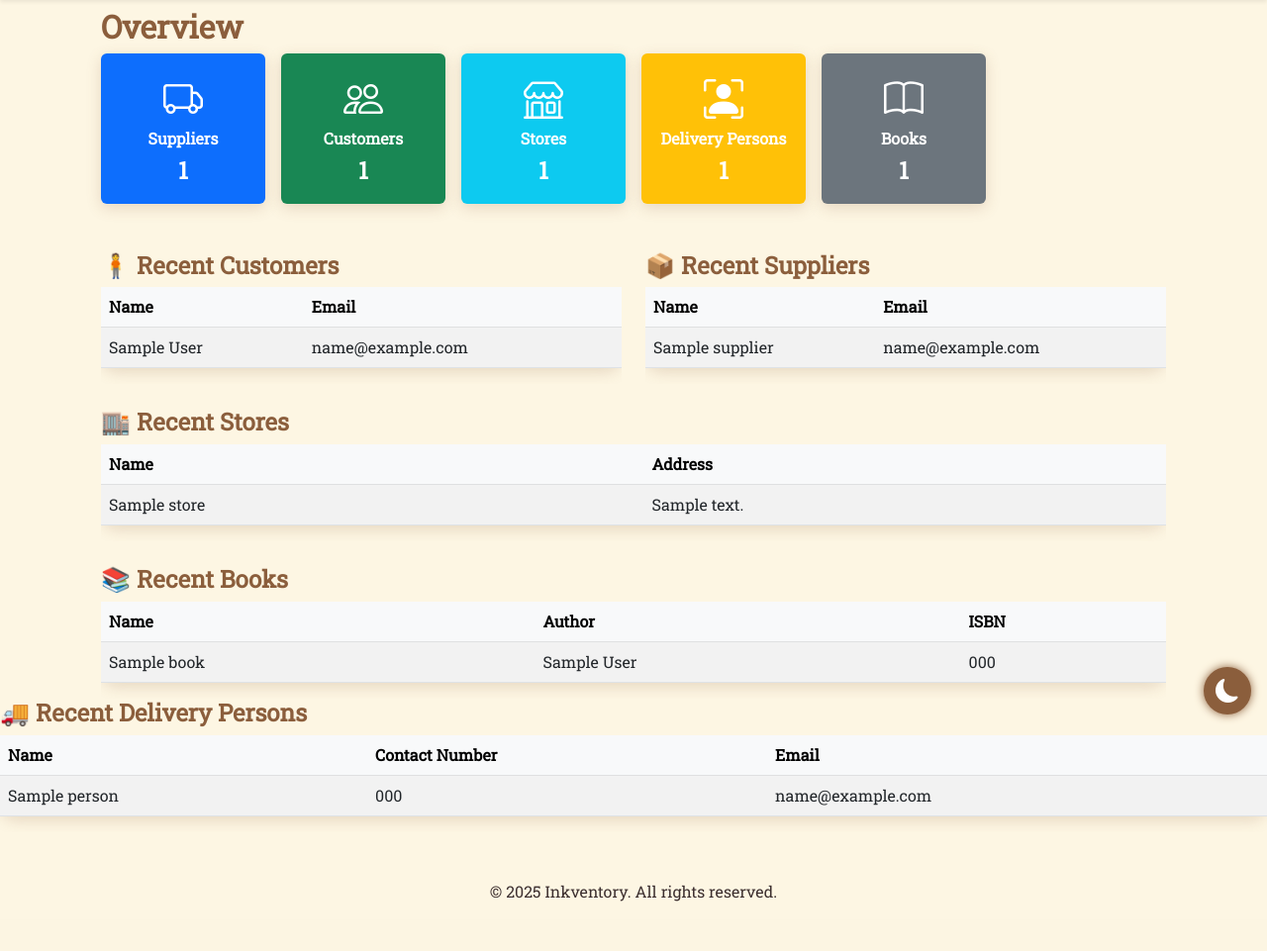
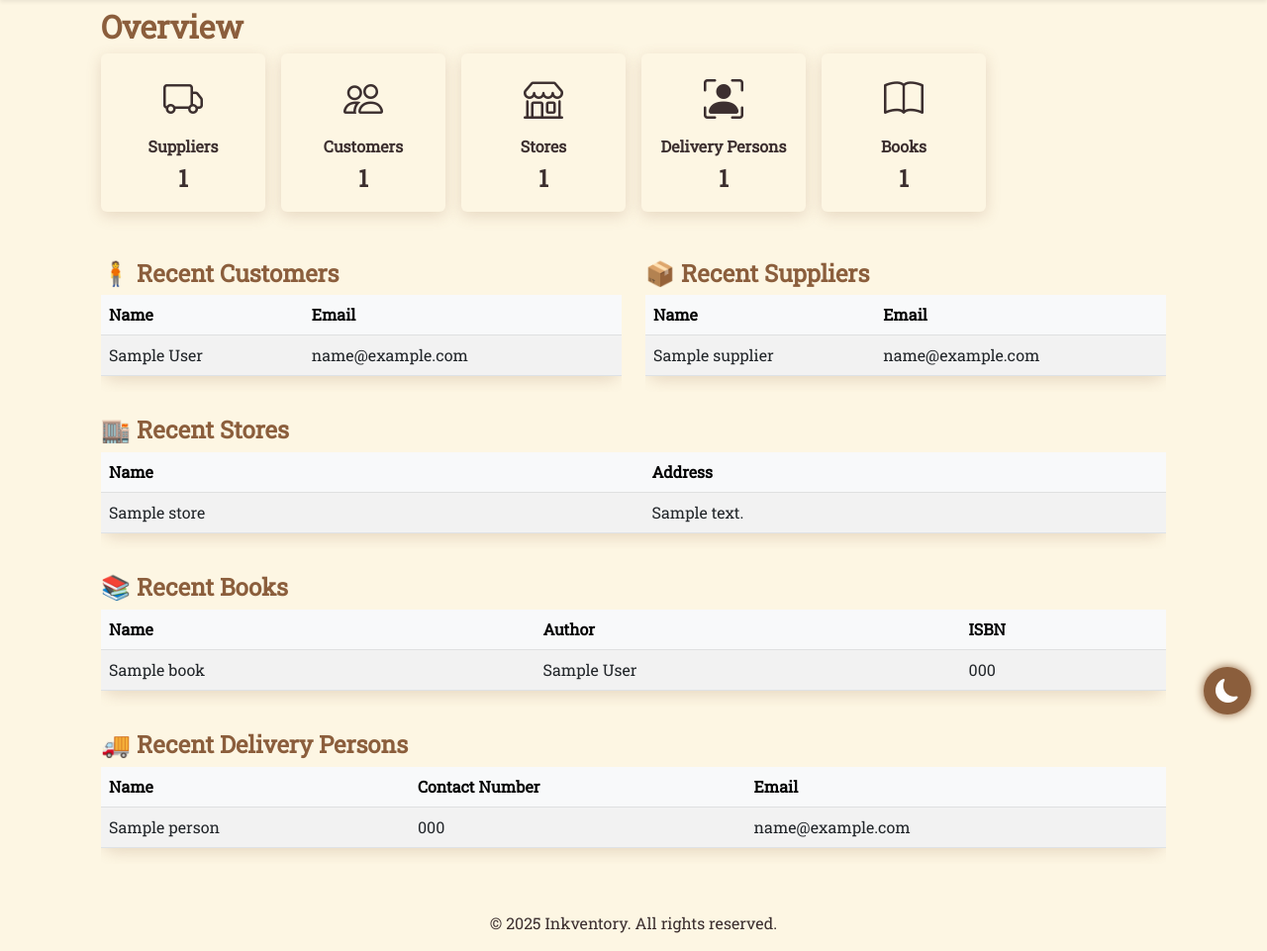
Before and after one commit to ChelynLim/FYP, a PHP site: page /dashboard.php in a window 1280 px wide. Shown: the part 62-1023 px from the top of the page at 99% size. Before the commit the page ends 973 px from the top, so only its background shows below. Run offline with PHP 8.4, Linux system fonts and the light colour scheme; the visitor is signed in with stand-in values (Sample User, id 1); tables that the repository leaves empty or names only in its code hold one stand-in row (values such as "Sample post").

Commit message:
Update dashboard.php

```diff
--- a/FYP/dashboard.php
+++ b/FYP/dashboard.php
@@ -38,7 +38,6 @@ $conn->close();
     @import url('https://fonts.googleapis.com/css2?family=Roboto+Slab&display=swap');
 
     :root {
-    /* Leather & Ink Light Theme Vars */
       --primary-color: #8B5E3C;
       --primary-color-hover: #6E4A2C;
       --text-color-dark: #3C2F2F;
@@ -52,16 +51,13 @@ $conn->close();
     body {
       padding-top: 70px;
       font-family: 'Roboto Slab', serif;
+      background-color: var(--card-bg-light);
+      color: var(--text-color-dark);
       transition: background-color 0.3s ease, color 0.3s ease;
       min-height: 100vh;
-
-    /* Default Light Theme */
-    background-color: var(--card-bg-light);
-    color: var(--text-color-dark);
     }
 
     body.dark-mode {
-    /* Deep Navy & Brass Dark Theme Vars */
       --primary-color: #D4B483;
       --primary-color-hover: #BBA15D;
       --text-color-dark: #E6E1D3;
@@ -75,39 +71,43 @@ $conn->close();
       color: var(--text-color-dark);
     }
 
-  /* Use CSS variables for colors */
     h2, .section-title {
       color: var(--primary-color);
       font-weight: 700;
     }
 
-  .summary-cards .card {
+    .custom-summary-card {
       background-color: var(--card-bg-light);
       color: var(--text-color-dark);
       box-shadow: 0 4px 15px var(--shadow-color-light);
       border: none;
       transition: background-color 0.3s ease, color 0.3s ease, box-shadow 0.3s ease;
-    cursor: default;
     }
-  .summary-cards .card:hover {
+
+    .custom-summary-card:hover {
       background-color: var(--primary-color-hover);
       color: white;
       box-shadow: 0 6px 25px var(--shadow-color-light);
     }
 
-  body.dark-mode .summary-cards .card {
+    body.dark-mode .custom-summary-card {
       background-color: var(--card-bg-dark);
       color: var(--text-color-dark);
       box-shadow: 0 4px 15px var(--shadow-color-dark);
     }
-  body.dark-mode .summary-cards .card:hover {
+
+    body.dark-mode .custom-summary-card:hover {
       background-color: var(--btn-hover-bg-dark);
       color: white;
       box-shadow: 0 6px 25px var(--shadow-color-dark);
     }
 
-  .summary-cards .card-body {
+    .custom-summary-card .card-body {
       text-align: center;
+      height: 100%;
+      display: flex;
+      flex-direction: column;
+      justify-content: center;
     }
 
     .summary-cards i {
@@ -131,12 +131,10 @@ $conn->close();
       color: var(--text-color-dark);
       border-radius: 0.8rem;
       box-shadow: 0 4px 15px var(--shadow-color-light);
-    transition: background-color 0.3s ease, color 0.3s ease, box-shadow 0.3s ease;
     }
 
     table thead {
       background-color: var(--table-head-bg-light);
-    color: var(--text-color-dark);
     }
 
     table tbody tr:hover {
@@ -152,7 +150,6 @@ $conn->close();
 
     body.dark-mode table thead {
       background-color: var(--table-head-bg-dark);
-    color: var(--text-color-dark);
     }
 
     body.dark-mode table tbody tr:hover {
@@ -164,7 +161,6 @@ $conn->close();
       max-width: 1100px;
     }
 
-  /* Dark/light mode toggle button */
     #darkModeToggle {
       position: fixed;
       bottom: 1rem;
@@ -179,12 +175,10 @@ $conn->close();
       font-size: 1.5rem;
       box-shadow: 0 0 10px var(--btn-bg-light);
       cursor: pointer;
-    transition: background-color 0.3s ease, box-shadow 0.3s ease;
     }
 
     #darkModeToggle:hover {
       background-color: var(--btn-hover-bg-light);
-    box-shadow: 0 0 15px var(--btn-hover-bg-light);
     }
 
     body.dark-mode #darkModeToggle {
@@ -194,7 +188,6 @@ $conn->close();
 
     body.dark-mode #darkModeToggle:hover {
       background-color: var(--btn-hover-bg-dark);
-    box-shadow: 0 0 15px var(--btn-hover-bg-dark);
     }
   </style>
 </head>
@@ -208,16 +201,16 @@ $conn->close();
   <div class="row g-3 summary-cards mb-5">
     <?php
       $summary = [
-        ['label' => 'Suppliers', 'count' => $supplierCount, 'color' => 'primary', 'icon' => 'bi-truck'],
-        ['label' => 'Customers', 'count' => $customerCount, 'color' => 'success', 'icon' => 'bi-people'],
-        ['label' => 'Stores', 'count' => $storeCount, 'color' => 'info', 'icon' => 'bi-shop'],
-        ['label' => 'Delivery Persons', 'count' => $deliveryPersonCount, 'color' => 'warning', 'icon' => 'bi-person-bounding-box'],
-        ['label' => 'Books', 'count' => $bookCount, 'color' => 'secondary', 'icon' => 'bi-book'],
+        ['label' => 'Suppliers', 'count' => $supplierCount, 'icon' => 'bi-truck'],
+        ['label' => 'Customers', 'count' => $customerCount, 'icon' => 'bi-people'],
+        ['label' => 'Stores', 'count' => $storeCount, 'icon' => 'bi-shop'],
+        ['label' => 'Delivery Persons', 'count' => $deliveryPersonCount, 'icon' => 'bi-person-bounding-box'],
+        ['label' => 'Books', 'count' => $bookCount, 'icon' => 'bi-book'],
       ];
 
       foreach ($summary as $item): ?>
-        <div class="col-md-2">
-          <div class="card text-white bg-<?= $item['color'] ?>">
+        <div class="col-6 col-md-4 col-lg-2 d-flex">
+          <div class="card custom-summary-card w-100">
             <div class="card-body">
               <i class="bi <?= $item['icon'] ?>"></i>
               <h6><?= $item['label'] ?></h6>
@@ -288,8 +281,9 @@ $conn->close();
       </table>
     </div>
   </div>
+
   <!-- Recent Books -->
-  <div>
+  <div class="mb-4">
     <h4 class="section-title">📚 Recent Books</h4>
     <div class="table-responsive">
       <table class="table table-striped table-hover align-middle rounded-4">
@@ -308,10 +302,9 @@ $conn->close();
       </table>
     </div>
   </div>
-</div>
 
   <!-- Recent Delivery Persons -->
-  <div>
+  <div class="mb-4">
     <h4 class="section-title">🚚 Recent Delivery Persons</h4>
     <div class="table-responsive">
       <table class="table table-striped table-hover align-middle rounded-4">
@@ -334,6 +327,7 @@ $conn->close();
 
 <footer class="text-center mt-5">
   <p>&copy; <?= date("Y") ?> Inkventory. All rights reserved.</p>
+</footer>
 
 <!-- Dark/Light Mode Toggle Button -->
 <button id="darkModeToggle" aria-label="Toggle dark/light mode" title="Toggle Dark/Light Mode">
@@ -350,7 +344,6 @@ $conn->close();
     icon.className = isLight ? 'bi bi-moon-fill' : 'bi bi-brightness-high-fill';
   }
 
-  // Initialize mode from localStorage
   if (localStorage.getItem('theme') === 'dark') {
     document.body.classList.add('dark-mode');
     updateIcon(false);
```
Lines whose indentation alone changed are shown as unchanged.
